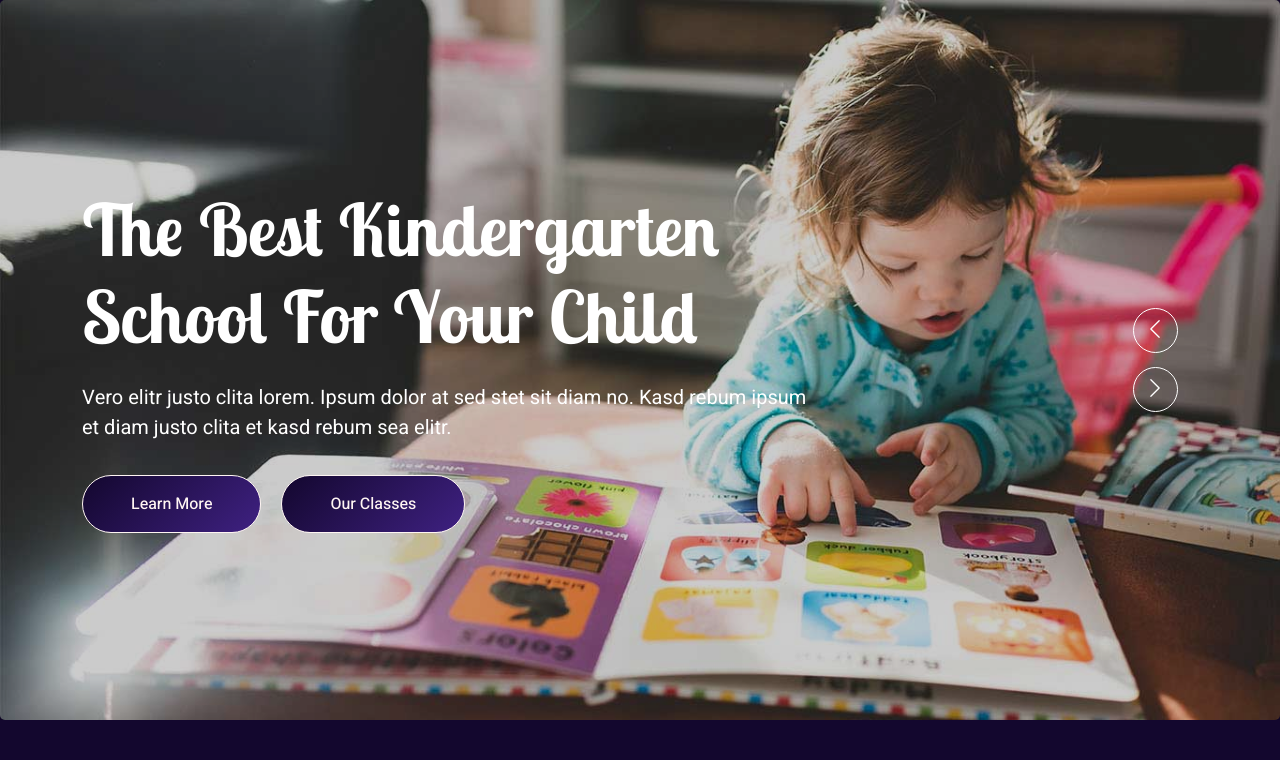
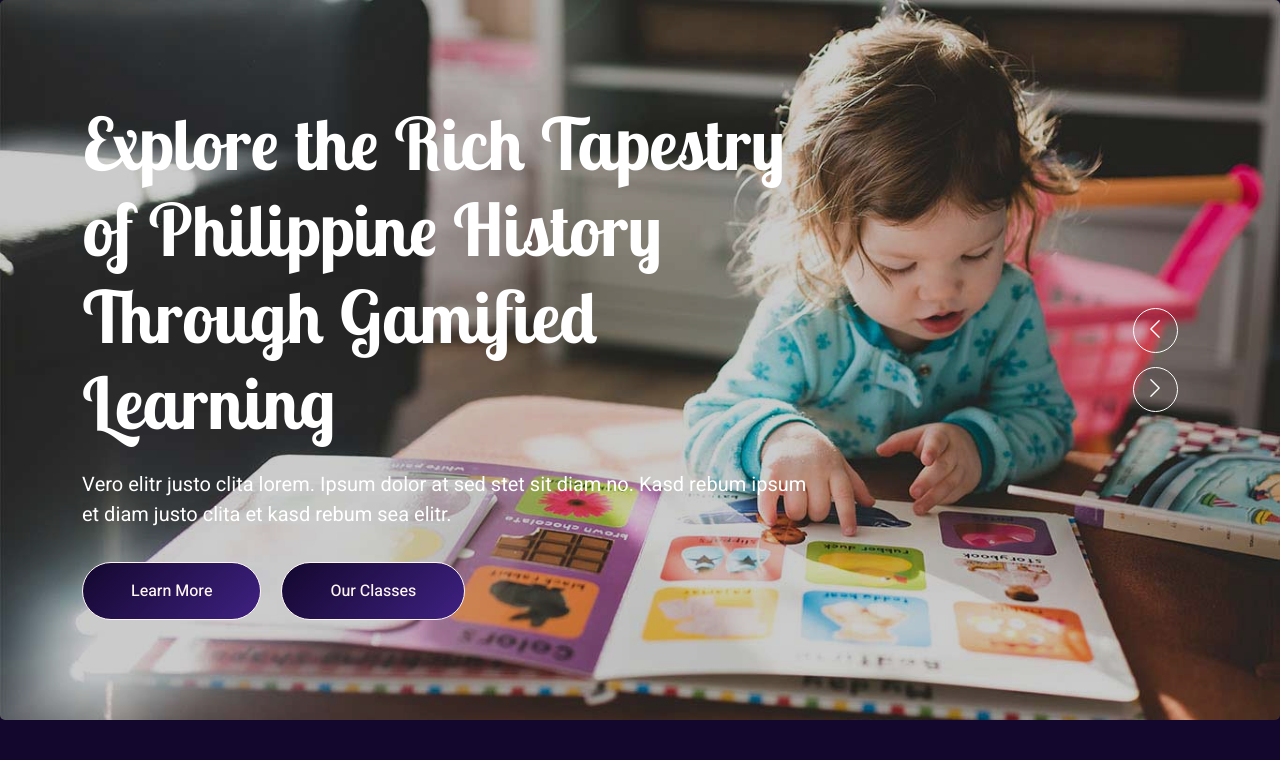
Before and after one commit to kylecanonigo/Indio, a Django app: page / in a window 1280 px wide. Shown: the part 84-844 px from the top of the page. Run offline with Django 4.2, Linux system fonts and the light colour scheme; some libraries are stand-ins or nearby versions.

Commit message:
Initial commit

```diff
--- a/Indio/website/templates/website/index.html
+++ b/Indio/website/templates/website/index.html
@@ -12,7 +12,7 @@
                         <div class="container">
                             <div class="row justify-content-start">
                                 <div class="col-10 col-lg-8">
-                                    <h1 class="display-2 text-white animated slideInDown mb-4">The Best Kindergarten School For Your Child</h1>
+                                    <h1 class="display-2 text-white animated slideInDown mb-4">Explore the Rich Tapestry of Philippine History Through Gamified Learning</h1>
                                     <p class="fs-5 fw-medium text-white mb-4 pb-2">Vero elitr justo clita lorem. Ipsum dolor at sed stet sit diam no. Kasd rebum ipsum et diam justo clita et kasd rebum sea elitr.</p>
                                     <a href="" class="btn btn-outline-light rounded-pill py-sm-3 px-sm-5 me-3 animated slideInLeft">Learn More</a>
                                     <a href="" class="btn btn-outline-light rounded-pill py-sm-3 px-sm-5 animated slideInRight">Our Classes</a>
```
